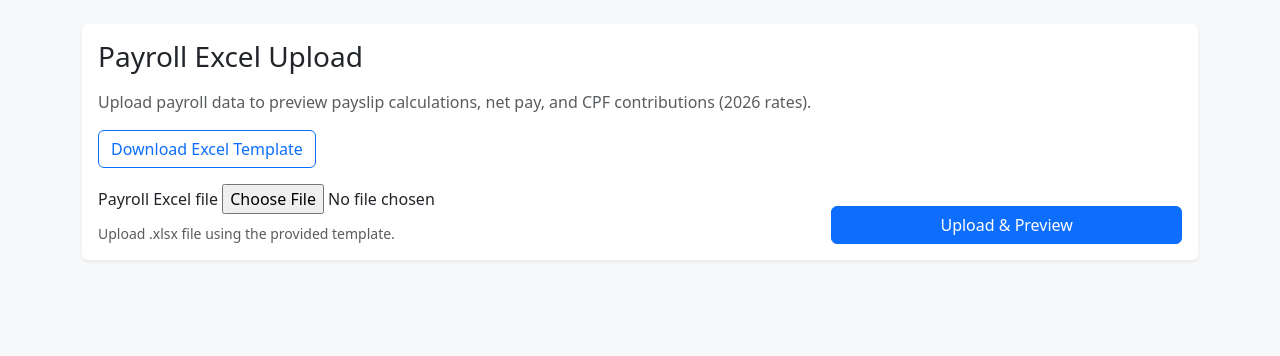
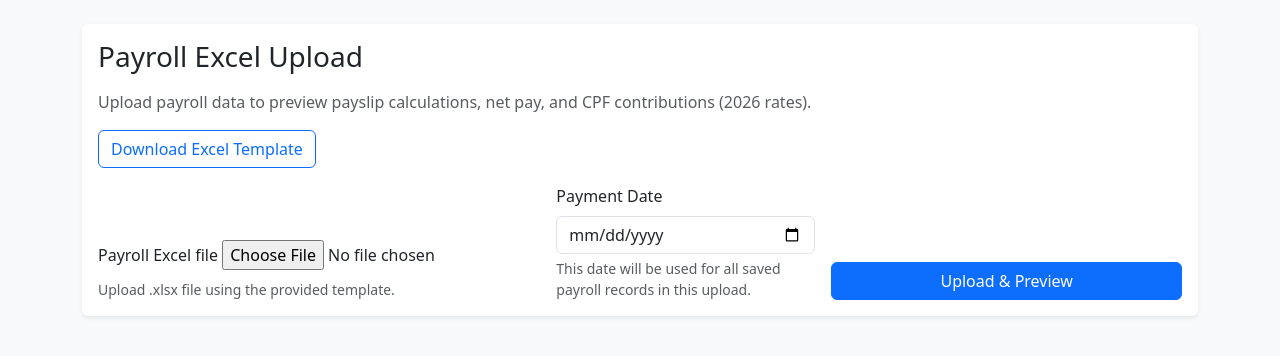
Before and after one commit to GERCjs/Automated-Invoicing-and-Payroll, a Django app: page /payroll/upload-preview/ in a window 1280 px wide. Shown: the part 80-436 px from the top of the page. Run offline with Django 5.2, Linux system fonts and the light colour scheme; the visitor is signed in with stand-in values (Sample User, id 1).

Commit message:
implemented bulk excel upload

```diff
--- a/payroll/forms.py
+++ b/payroll/forms.py
@@ -8,6 +8,11 @@ class PayrollUploadForm(forms.Form):
     payroll_file = forms.FileField(
         label="Payroll Excel file",
         help_text="Upload .xlsx file using the provided template.",
+    )
+    payment_date = forms.DateField(
+        label="Payment Date",
+        widget=forms.DateInput(attrs={"class": "form-control", "type": "date"}),
+        help_text="This date will be used for all saved payroll records in this upload.",
     )
 
 
--- a/payroll/urls.py
+++ b/payroll/urls.py
@@ -14,5 +14,6 @@ urlpatterns = [
     path("<int:pk>/", views.payroll_detail, name="payroll-detail"),
     path("<int:pk>/edit/", views.payroll_edit, name="payroll-edit"),
     path("upload-preview/", views.payroll_upload_preview, name="payroll-upload-preview"),
+    path("upload-confirm-save/", views.payroll_upload_confirm_save, name="payroll-upload-confirm-save"),
     path("template/", views.payroll_template_download, name="payroll-template-download"),
 ]
--- a/payroll/views.py
+++ b/payroll/views.py
@@ -1,13 +1,13 @@
-from io import BytesIO
 from decimal import Decimal, InvalidOperation
 from datetime import date
+from pathlib import Path
 
 from django.contrib import messages
 from django.contrib.auth.decorators import login_required
+from django.db import transaction
 from django.db.models import Q
-from django.http import HttpResponse, JsonResponse
+from django.http import FileResponse, JsonResponse
 from django.shortcuts import get_object_or_404, redirect, render
-from openpyxl import Workbook
 
 from accounts.permissions import role_required
 from accounts.roles import ADMIN, HR, STAFF, SUPERADMIN
@@ -16,10 +16,8 @@ from core.audit import get_client_ip, log_event
 from .forms import EmployeeForm, PayrollRecordForm, PayrollUploadForm
 from .models import Employee, PayrollRecord
 from .services import (
-    TEMPLATE_HEADERS,
-    default_template_row,
     employee_cpf_contribution_2026_from_basic_salary,
-    parse_payroll_excel,
+    parse_and_validate_payroll_excel,
 )
 
 
@@ -264,18 +262,50 @@ def payroll_detail(request, pk):
 def payroll_upload_preview(request):
     form = PayrollUploadForm(request.POST or None, request.FILES or None)
     preview_rows = []
+    invalid_rows = []
+    total_rows = 0
+    valid_count = 0
+    invalid_count = 0
 
     if request.method == "POST" and form.is_valid():
         try:
-            preview_rows = parse_payroll_excel(form.cleaned_data["payroll_file"])
-            if not preview_rows:
+            upload_result = parse_and_validate_payroll_excel(form.cleaned_data["payroll_file"])
+            preview_rows = upload_result["valid_rows"]
+            invalid_rows = upload_result["invalid_rows"]
+            filtered_valid_rows = []
+            for row in preview_rows:
+                employee_code = str(row.get("employee_code") or "").strip()
+                if not Employee.objects.filter(employee_code=employee_code).exists():
+                    invalid_rows.append(
+                        {
+                            "row_number": row.get("row_number"),
+                            "employee_code": employee_code,
+                            "employee_name": row.get("employee_name", ""),
+                            "errors": ["Employee code not found in employee records."],
+                        }
+                    )
+                else:
+                    filtered_valid_rows.append(row)
+            preview_rows = filtered_valid_rows
+            total_rows = upload_result["total_rows"]
+            valid_count = len(preview_rows)
+            invalid_count = len(invalid_rows)
+
+            if not preview_rows and not invalid_rows:
                 messages.warning(request, "No data rows were found in the uploaded file.")
+            else:
+                request.session["payroll_upload_preview"] = {
+                    "payment_date": form.cleaned_data["payment_date"].isoformat(),
+                    "rows": [_serialize_preview_row(r) for r in preview_rows],
+                }
             log_event(
                 action="payroll.upload.previewed",
                 user=request.user,
                 metadata={
                     "path": request.path,
-                    "row_count": len(preview_rows),
+                    "row_count": total_rows,
+                    "valid_row_count": valid_count,
+                    "invalid_row_count": invalid_count,
                     "source_file_name": form.cleaned_data["payroll_file"].name,
                 },
                 ip_address=get_client_ip(request),
@@ -293,25 +323,93 @@ def payroll_upload_preview(request):
     return render(
         request,
         "payroll/upload_preview.html",
-        {"form": form, "preview_rows": preview_rows},
+        {
+            "form": form,
+            "preview_rows": preview_rows,
+            "invalid_rows": invalid_rows,
+            "total_rows": total_rows,
+            "valid_count": valid_count,
+            "invalid_count": invalid_count,
+        },
     )
+
+
+def _serialize_preview_row(row):
+    return {
+        "employee_code": str(row["employee_code"]),
+        "employee_name": str(row["employee_name"]),
+        "basic_salary": str(row["basic_salary"]),
+        "physical_products_commission": str(row["physical_products_commission"]),
+        "credit_commission": str(row["credit_commission"]),
+        "services_commission": str(row["services_commission"]),
+        "loan_deduction": str(row["loan_deduction"]),
+        "other_deductions": str(row["other_deductions"]),
+        "cpf_employee_amount": str(row["cpf_employee_amount"]),
+        "net_pay": str(row["net_pay"]),
+    }
+
+
+@login_required
+@role_required(SUPERADMIN, ADMIN, HR)
+def payroll_upload_confirm_save(request):
+    if request.method != "POST":
+        return redirect("payroll-upload-preview")
+
+    upload_data = request.session.get("payroll_upload_preview") or {}
+    payment_date_raw = upload_data.get("payment_date")
+    serialized_rows = upload_data.get("rows") or []
+
+    if not payment_date_raw or not serialized_rows:
+        messages.error(request, "No valid upload preview found. Please upload and preview first.")
+        return redirect("payroll-upload-preview")
+
+    payment_date = date.fromisoformat(payment_date_raw)
+    saved_count = 0
+
+    with transaction.atomic():
+        for row in serialized_rows:
+            allowances = (
+                Decimal(row["physical_products_commission"])
+                + Decimal(row["credit_commission"])
+                + Decimal(row["services_commission"])
+            )
+            deductions = Decimal(row["loan_deduction"]) + Decimal(row["other_deductions"])
+            record = PayrollRecord(
+                employee_name=row["employee_name"],
+                employee_id=row["employee_code"],
+                basic_salary=Decimal(row["basic_salary"]),
+                allowances=allowances,
+                deductions=deductions,
+                cpf_contribution=Decimal(row["cpf_employee_amount"]),
+                net_salary=Decimal(row["net_pay"]),
+                payment_date=payment_date,
+                created_by=request.user,
+            )
+            employee = Employee.objects.filter(employee_code=record.employee_id).first()
+            if employee:
+                record.nric = (employee.nric or "")[:9]
+                record.cpf_exempted = employee.cpf_exempt
+                record.sdl_exempted = employee.sdl_exempt
+            record.save()
+            saved_count += 1
+
+    request.session.pop("payroll_upload_preview", None)
+    log_event(
+        action="payroll.upload.saved",
+        user=request.user,
+        metadata={"saved_count": saved_count, "payment_date": payment_date.isoformat()},
+        ip_address=get_client_ip(request),
+    )
+    messages.success(request, f"Payroll upload saved successfully. {saved_count} record(s) created.")
+    return redirect("payroll-list")
 
 
 @login_required
 @role_required(SUPERADMIN, ADMIN, HR)
 def payroll_template_download(request):
-    workbook = Workbook()
-    sheet = workbook.active
-    sheet.title = "Payroll"
-    sheet.append(TEMPLATE_HEADERS)
-    sheet.append(default_template_row())
-
-    output = BytesIO()
-    workbook.save(output)
-    output.seek(0)
-
-    response = HttpResponse(
-        output.getvalue(),
+    template_path = Path(__file__).resolve().parent / "payroll_upload_template.xlsx"
+    response = FileResponse(
+        template_path.open("rb"),
         content_type="application/vnd.openxmlformats-officedocument.spreadsheetml.sheet",
     )
     response["Content-Disposition"] = 'attachment; filename="payroll_upload_template.xlsx"'
--- a/templates/payroll/upload_preview.html
+++ b/templates/payroll/upload_preview.html
@@ -12,10 +12,15 @@
         </div>
         <form method="post" enctype="multipart/form-data" class="row g-3 align-items-end">
             {% csrf_token %}
-            <div class="col-md-8">
+            <div class="col-md-5">
                 <label class="form-label" for="id_payroll_file">{{ form.payroll_file.label }}</label>
                 {{ form.payroll_file }}
                 <div class="form-text">{{ form.payroll_file.help_text }}</div>
+            </div>
+            <div class="col-md-3">
+                <label class="form-label" for="id_payment_date">{{ form.payment_date.label }}</label>
+                {{ form.payment_date }}
+                <div class="form-text">{{ form.payment_date.help_text }}</div>
             </div>
             <div class="col-md-4">
                 <button type="submit" class="btn btn-primary w-100">Upload & Preview</button>
@@ -24,12 +29,26 @@
     </div>
 </div>
 
+{% if total_rows %}
+<div class="card shadow-sm border-0 mb-3">
+    <div class="card-body">
+        <div class="row g-3">
+            <div class="col-md-4"><strong>Total rows:</strong> {{ total_rows }}</div>
+            <div class="col-md-4"><strong>Valid rows:</strong> {{ valid_count }}</div>
+            <div class="col-md-4"><strong>Invalid rows:</strong> {{ invalid_count }}</div>
+        </div>
+    </div>
+</div>
+{% endif %}
+
+{% if preview_rows or invalid_rows %}
+<div class="d-flex justify-content-between align-items-center mb-3">
+    <h2 class="h4 mb-0">Upload Preview</h2>
+    <span class="badge text-bg-secondary">{{ valid_count }} valid / {{ invalid_count }} invalid</span>
+</div>
+{% endif %}
+
 {% if preview_rows %}
-<div class="d-flex justify-content-between align-items-center mb-3">
-    <h2 class="h4 mb-0">Payslip Preview</h2>
-    <span class="badge text-bg-secondary">{{ preview_rows|length }} employee(s)</span>
-</div>
-
 {% for row in preview_rows %}
 <div class="card mb-4 shadow-sm">
     <div class="card-header bg-light">
@@ -97,5 +116,40 @@
     </div>
 </div>
 {% endfor %}
+
+<form method="post" action="{% url 'payroll-upload-confirm-save' %}" class="mb-4">
+    {% csrf_token %}
+    <button type="submit" class="btn btn-success">Confirm Save Valid Rows</button>
+</form>
+{% endif %}
+
+{% if invalid_rows %}
+<div class="card shadow-sm">
+    <div class="card-header bg-danger-subtle">
+        <strong>Invalid Rows</strong>
+    </div>
+    <div class="table-responsive">
+        <table class="table table-bordered mb-0">
+            <thead>
+                <tr>
+                    <th>Row</th>
+                    <th>Employee Code</th>
+                    <th>Employee Name</th>
+                    <th>Error Reason</th>
+                </tr>
+            </thead>
+            <tbody>
+                {% for row in invalid_rows %}
+                <tr>
+                    <td>{{ row.row_number }}</td>
+                    <td>{{ row.employee_code }}</td>
+                    <td>{{ row.employee_name }}</td>
+                    <td>{{ row.errors|join:", " }}</td>
+                </tr>
+                {% endfor %}
+            </tbody>
+        </table>
+    </div>
+</div>
 {% endif %}
 {% endblock %}
```
Also changed, not shown: payroll/services.py (+41 -0 lines), payroll/tests.py (+79 -2 lines), 1 other file.
